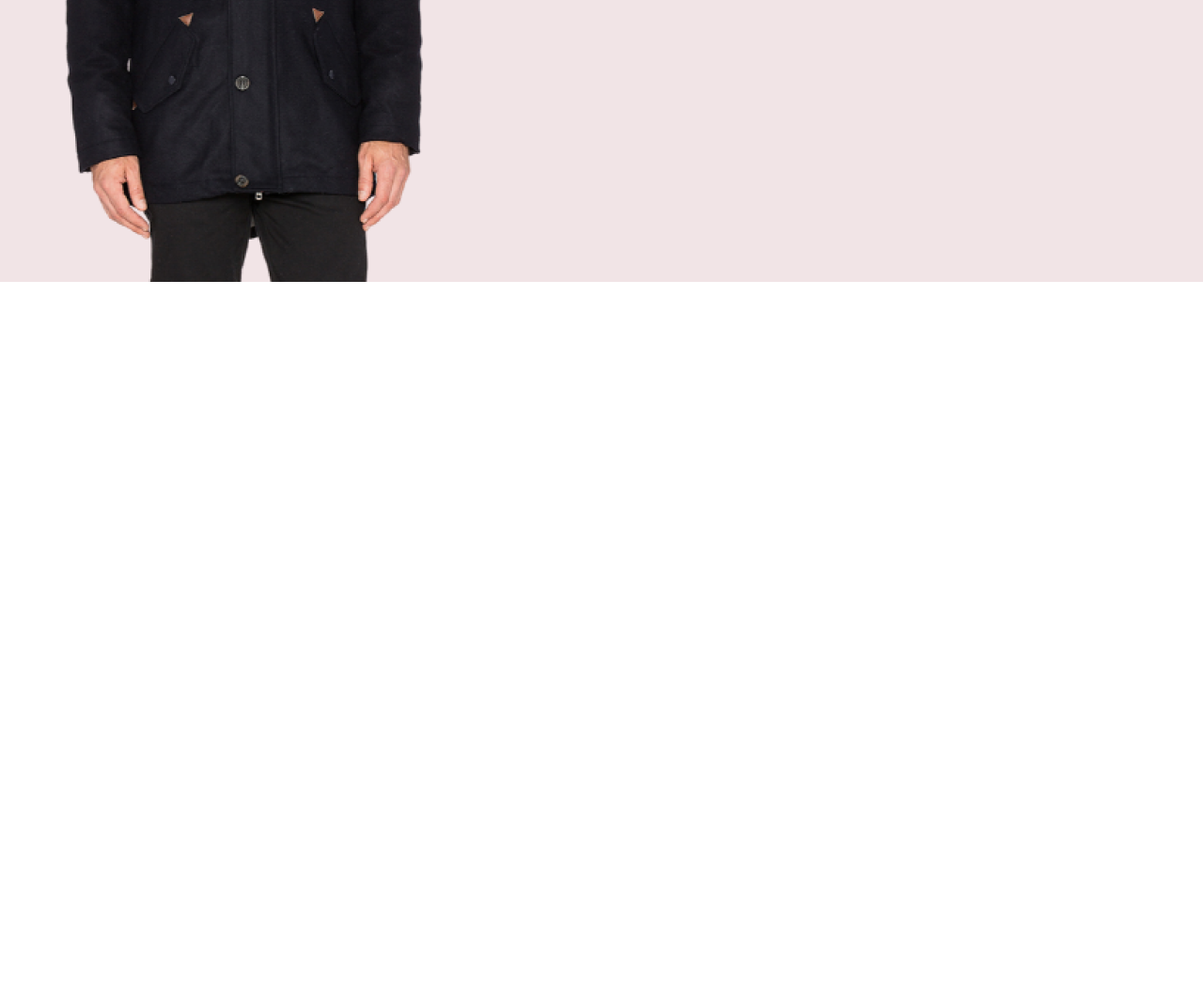
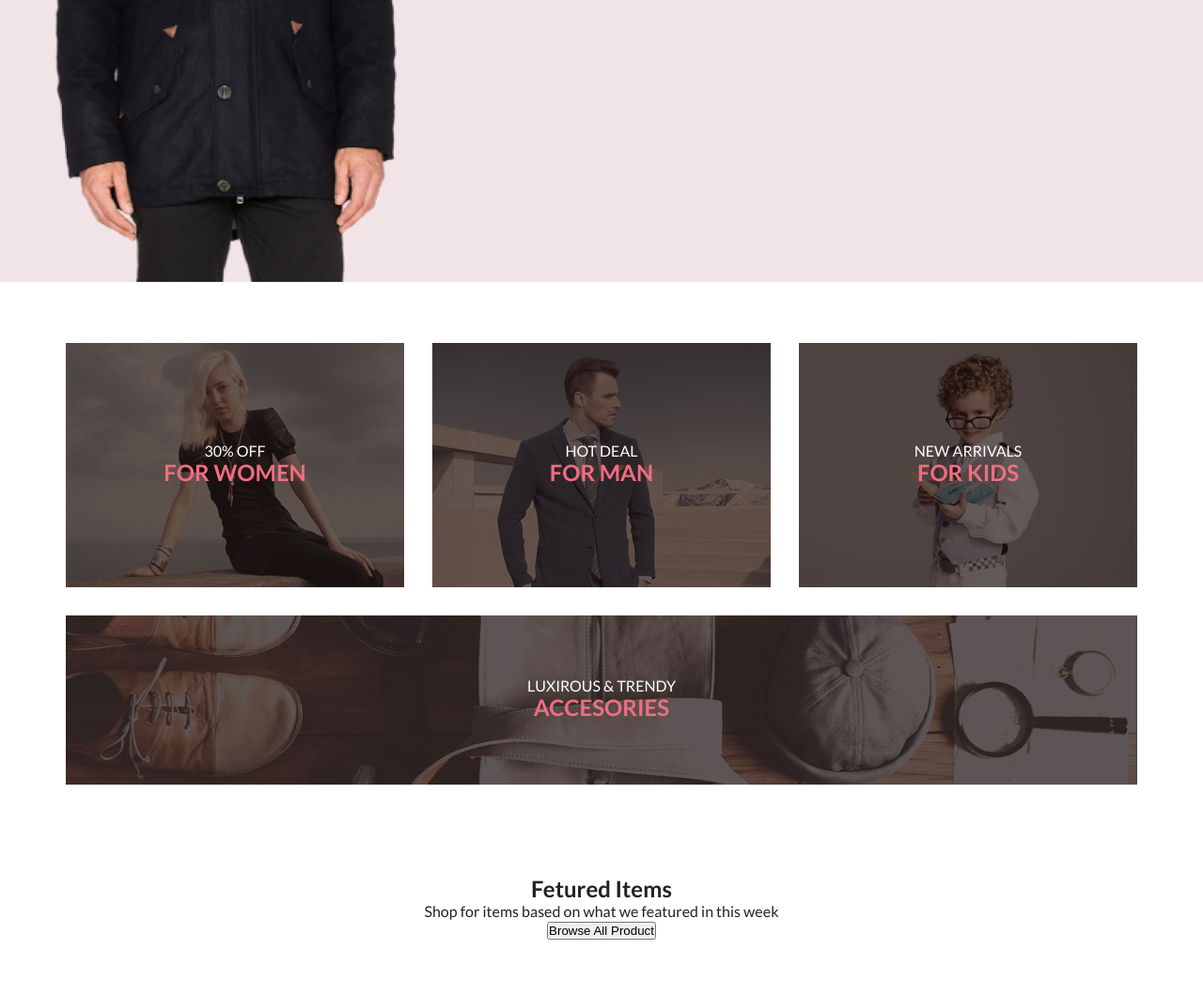
Before and after one commit to igor-rodin/html-css-homeworks, a plain HTML site: page fashion/index.html in a window 1280 px wide. Shown: the part 542-1602 px from the top of the page at 94% size. Before the commit the page ends 842 px from the top, so only its background shows below. Drawn offline with Linux system fonts and the light colour scheme.

Commit message:
Done offer section

```diff
--- a/fashion/index.html
+++ b/fashion/index.html
@@ -39,6 +39,64 @@
             </div>
         </div>
     </section>
+    <section class="offers">
+        <div class="center">
+            <div class="offers-content">
+                <article class="offer">
+                    <img src="./img/offer_1.png" alt="offer women" class="offer__image">
+                    <div class="title-wrapper">
+                        <h3 class="offer__title">
+                            30% off
+                            <div class="offer__title_accent">for women</div>
+                        </h3>
+                    </div>
+                </article>
+
+                <article class="offer">
+                    <img src="./img/offer_man.png" alt="offer man" class="offer__image">
+                    <div class="title-wrapper">
+                        <h3 class="offer__title">
+                            hot deal
+                            <div class="offer__title_accent">for man</div>
+                        </h3>
+                    </div>
+                </article>
+
+                <article class="offer">
+                    <img src="./img/offer_kids.png" alt="offer kids" class="offer__image">
+                    <div class="title-wrapper">
+                        <h3 class="offer__title">
+                            new arrivals
+                            <div class="offer__title_accent">for kids</div>
+                        </h3>
+                    </div>
+                </article>
+
+                <article class="offer offer_big">
+                    <img src="./img/offer_accesor.png" alt="offer accesor" class="offer__image">
+                    <div class="title-wrapper">
+                        <h3 class="offer__title">
+                            LUXIROUS &amp; TRENDY
+                            <div class="offer__title_accent">ACCESORIES</div>
+                        </h3>
+                    </div>
+                </article>
+            </div>
+        </div>
+    </section>
+
+    <section class="products">
+        <div class="center">
+            <div class="products-content">
+                <h2 class="products__title">Fetured Items</h2>
+                <div class="products__text">
+                    <p>Shop for items based on what we featured in this week</p>
+                </div>
+                <div class="products__catalog catalog"></div>
+                <button class="poducts__button catalog-button">Browse All Product</button>
+            </div>
+        </div>
+    </section>
 </body>
 
 </html>
--- a/fashion/style.css
+++ b/fashion/style.css
@@ -78,7 +78,7 @@ body {
     position: relative;
     padding-top: 290px;
     padding-bottom: 381px;
-    padding-left: 50%;
+    padding-left: 55%;
     ;
 }
 
@@ -86,11 +86,12 @@ body {
     position: absolute;
     left: -20%;
     bottom: 0;
+    width: 764px;
 }
 
 .title {
     text-transform: uppercase;
-    width: 405px;
+    /* width: 405px; */
     line-height: 1.2;
 }
 
@@ -113,3 +114,60 @@ body {
 .title__down_accent {
     color: #F16D7F;
 }
+
+.offers {
+    padding-top: 65px;
+    padding-bottom: 96px;
+}
+
+.offers-content {
+    display: grid;
+    grid-template-columns: repeat(auto-fit, minmax(260px, 1fr));
+    gap: 30px;
+}
+
+.offer {
+    position: relative;
+    text-transform: uppercase;
+    color: #fff;
+    background-color: #C4C4C4;
+}
+
+.offer_big {
+    grid-column: span 3;
+}
+
+.offer_big>.title-wrapper {
+    padding: 65px 0;
+}
+
+.offer__title {
+    text-align: center;
+    font-size: 16px;
+    font-weight: 400;
+    line-height: 1.2;
+}
+
+.offer__title_accent {
+    color: #F16D7F;
+    font-size: 24px;
+    font-weight: 700;
+}
+
+.title-wrapper {
+    position: absolute;
+    background: rgba(33, 22, 22, 0.7);
+    left: 0;
+    top: 0;
+    bottom: 0;
+    right: 0;
+    padding: 105px 0;
+}
+
+.products {
+    padding-bottom: 60px;
+}
+
+.products-content {
+    text-align: center;
+}
```
